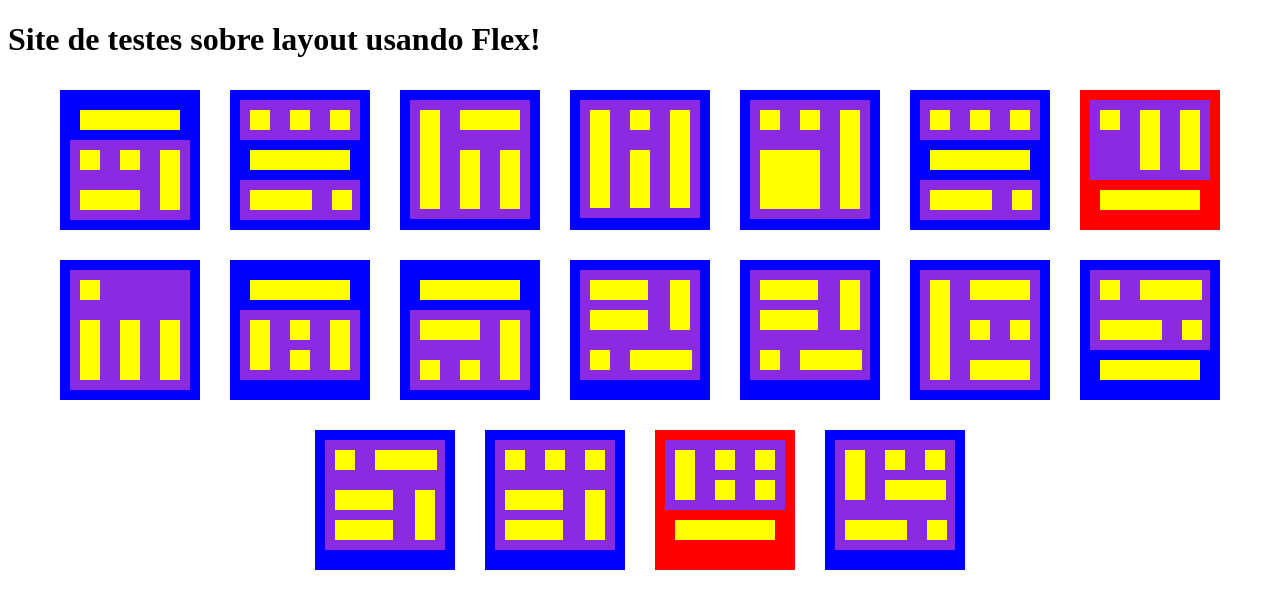
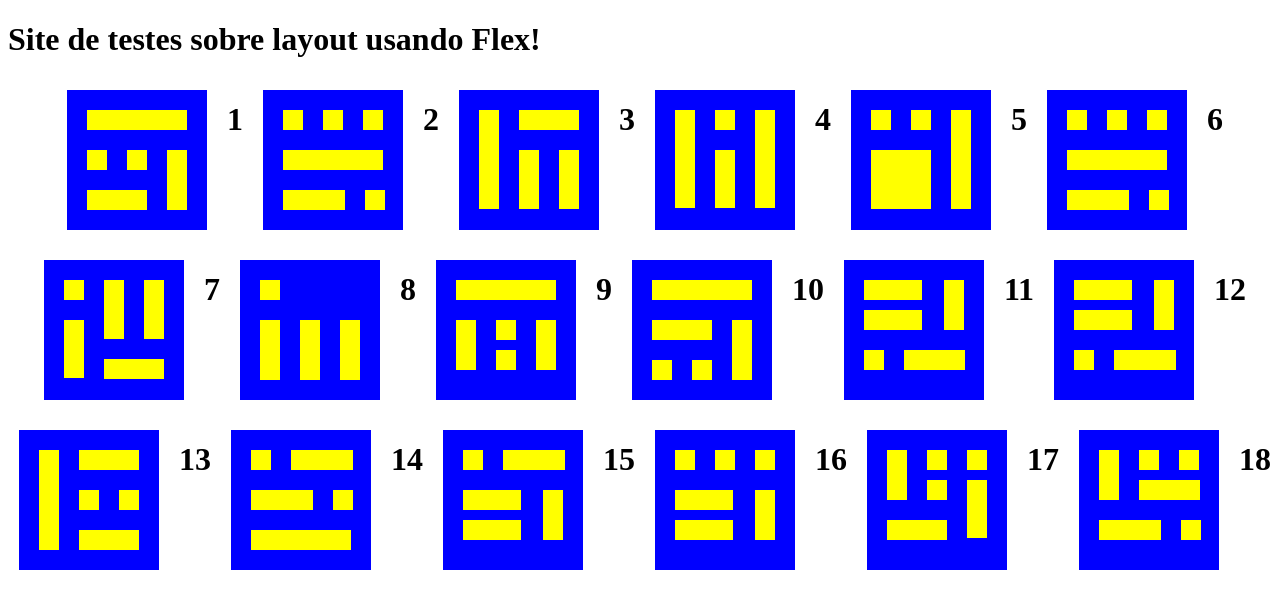
Before and after one commit to MassayoshiDev/Sesi-PRPA-LayoutFlex, a plain HTML site: page index.html in a window 1280 px wide. Drawn offline with Linux system fonts and the light colour scheme.

Commit message:
add - terminado o projeto

```diff
--- a/index.html
+++ b/index.html
@@ -25,6 +25,66 @@
             <div class="amarelo"></div>
           </div>
         </div>
+        <h1>1</h1>
+
+        <div class="azul">
+          <div class="flex">
+            <div class="amarelo"></div>
+            <div class="amarelo"></div>
+            <div class="amarelo"></div>
+          </div>
+          <div class="amarelo"></div>
+          <div class="flex">
+            <div class="amarelo extender"></div>
+            <div class="amarelo"></div>
+          </div>
+        </div>
+        <h1>2</h1>
+
+        <div class="azul">
+          <div class="flex">
+            <div class="amarelo"></div>
+            <div>
+              <div class="amarelo"></div>
+              <div class="flex">
+                <div class="amarelo extenderDown"></div>
+                <div class="amarelo"></div>
+              </div>
+            </div>
+          </div>
+        </div>
+
+        <h1>3</h1>
+
+        <div class="azul">
+          <div class="flex">
+            <div class="amarelo"></div>
+            <div>
+              <div class="flex">
+                <div class="amarelo"></div>
+              </div>
+              <div class="amarelo extenderFurtherDown"></div>
+            </div>
+            <div class="amarelo"></div>
+          </div>
+        </div>
+
+        <h1>4</h1>
+
+        <div class="azul">
+          <div class="flex">
+            <div>
+              <div class="flex">
+                <div class="amarelo"></div>
+                <div class="amarelo"></div>
+              </div>
+              <div class="amarelo extenderDown"></div>
+            </div>
+            <div class="amarelo"></div>
+          </div>
+        </div>
+
+        <h1>5</h1>
 
         <div class="azul">
           <div class="flex">
@@ -39,68 +99,30 @@
           </div>
         </div>
 
+        <h1>6</h1>
+
         <div class="azul">
           <div class="flex">
-            <div class="amarelo"></div>
             <div>
               <div class="amarelo"></div>
+              <div class="flex">
+
+                <div class="amarelo extenderFurtherDown"></div>
+              </div>
+            </div>
+            <div>
               <div class="flex">
                 <div class="amarelo extenderDown"></div>
                 <div class="amarelo"></div>
               </div>
-            </div>
+              <div class="amarelo"></div>
+
             </div>
           </div>
 
-        <div class="azul">
-          <div class="flex">
-            <div class="amarelo"></div>
-            <div>
-              <div class="flex">
-                <div class="amarelo"></div>
-              </div>
-              <div class="amarelo extenderFurtherDown"></div>
-            </div>
-            <div class="amarelo"></div>
-          </div>
         </div>
 
-        <div class="azul">
-          <div class="flex">
-            <div>
-              <div class="flex">
-                <div class="amarelo"></div>
-                <div class="amarelo"></div>
-              </div>
-              <div class="amarelo extenderDown"></div>
-            </div>
-            <div class="amarelo"></div>
-          </div>
-        </div>
-
-        <div class="azul">
-          <div class="flex">
-            <div class="amarelo"></div>
-            <div class="amarelo"></div>
-            <div class="amarelo"></div>
-          </div>
-          <div class="amarelo"></div>
-          <div class="flex">
-            <div class="amarelo extender"></div>
-            <div class="amarelo"></div>
-          </div>
-        </div>
-
-        <div class="azul notready">
-          <div class="flex">
-            <div>
-              <div class="amarelo"></div>
-            </div>
-            <div class="amarelo extenderLittleDown"></div>
-            <div class="amarelo"></div>
-          </div>
-          <div class="amarelo "></div>
-        </div>
+        <h1>7</h1>
 
         <div class="azul">
           <div class="flex">
@@ -113,6 +135,8 @@
           </div>
         </div>
 
+        <h1>8</h1>
+
         <div class="azul">
           <div class="amarelo"></div>
           <div class="flex">
@@ -124,6 +148,8 @@
             <div class="amarelo"></div>
           </div>
         </div>
+
+        <h1>9</h1>
 
         <div class="azul">
           <div class="amarelo"></div>
@@ -139,19 +165,7 @@
           </div>
         </div>
 
-        <div class="azul">
-          <div class="flex">
-            <div>
-              <div class="amarelo extenderPlus"></div>
-              <div class="amarelo extenderPlus"></div>
-            </div>
-            <div class="amarelo pulltoright"></div>
-          </div>
-          <div class="flex">
-            <div class="amarelo"></div>
-            <div class="amarelo extender"></div>
-          </div>
-        </div>
+        <h1>10</h1>
 
         <div class="azul">
           <div class="flex">
@@ -167,6 +181,24 @@
           </div>
         </div>
 
+        <h1>11</h1>
+
+        <div class="azul">
+          <div class="flex">
+            <div>
+              <div class="amarelo extenderPlus"></div>
+              <div class="amarelo extenderPlus"></div>
+            </div>
+            <div class="amarelo pulltoright"></div>
+          </div>
+          <div class="flex">
+            <div class="amarelo"></div>
+            <div class="amarelo extender"></div>
+          </div>
+        </div>
+
+        <h1>12</h1>
+
         <div class="azul">
           <div class="flex">
             <div class="amarelo"></div>
@@ -181,6 +213,8 @@
           </div>
         </div>
 
+
+        <h1>13</h1>
         <div class="azul">
           <div class="flex">
             <div class="amarelo"></div>
@@ -192,6 +226,8 @@
           </div>
           <div class="amarelo"></div>
         </div>
+
+        <h1>14</h1>
 
         <div class="azul">
           <div class="flex">
@@ -206,6 +242,8 @@
             <div class="amarelo pulltoright"></div>
           </div>
         </div>
+
+        <h1>15</h1>
 
         <div class="azul">
           <div class="flex">
@@ -222,23 +260,30 @@
           </div>
         </div>
 
-        <div class="azul notready">
+        <h1>16</h1>
+
+        <div class="azul">
+              <div class="flex">
+                <div>
                   <div class="flex">
                     <div class="amarelo"></div>
                     <div>
                       <div class="amarelo"></div>
                       <div class="amarelo"></div>
                     </div>
-
+                  </div>
+                  <div class="amarelo"></div>
+                </div>
                   <div>
                     <div class="amarelo"></div>
-                    <div class="amarelo"></div>
+                    <div class="amarelo extenderFurtherDown"></div>
+                  </div>
               </div>
 
               </div>
-            <div class="amarelo extender"></div>
-        </div>
 
+
+              <h1>17</h1>
               <div class="azul">
                 <div class="flex">
                   <div class="amarelo"></div>
@@ -255,6 +300,7 @@
                   <div class="amarelo"></div>
                 </div>
               </div>
+              <h1>18</h1>
             </div>
           </main>
           <footer></footer>
--- a/style.css
+++ b/style.css
@@ -21,7 +21,6 @@
 
 .flex {
     display: flex;
-    background-color: blueviolet;
 }
 
 
```
Lines whose indentation alone changed are shown as unchanged.
